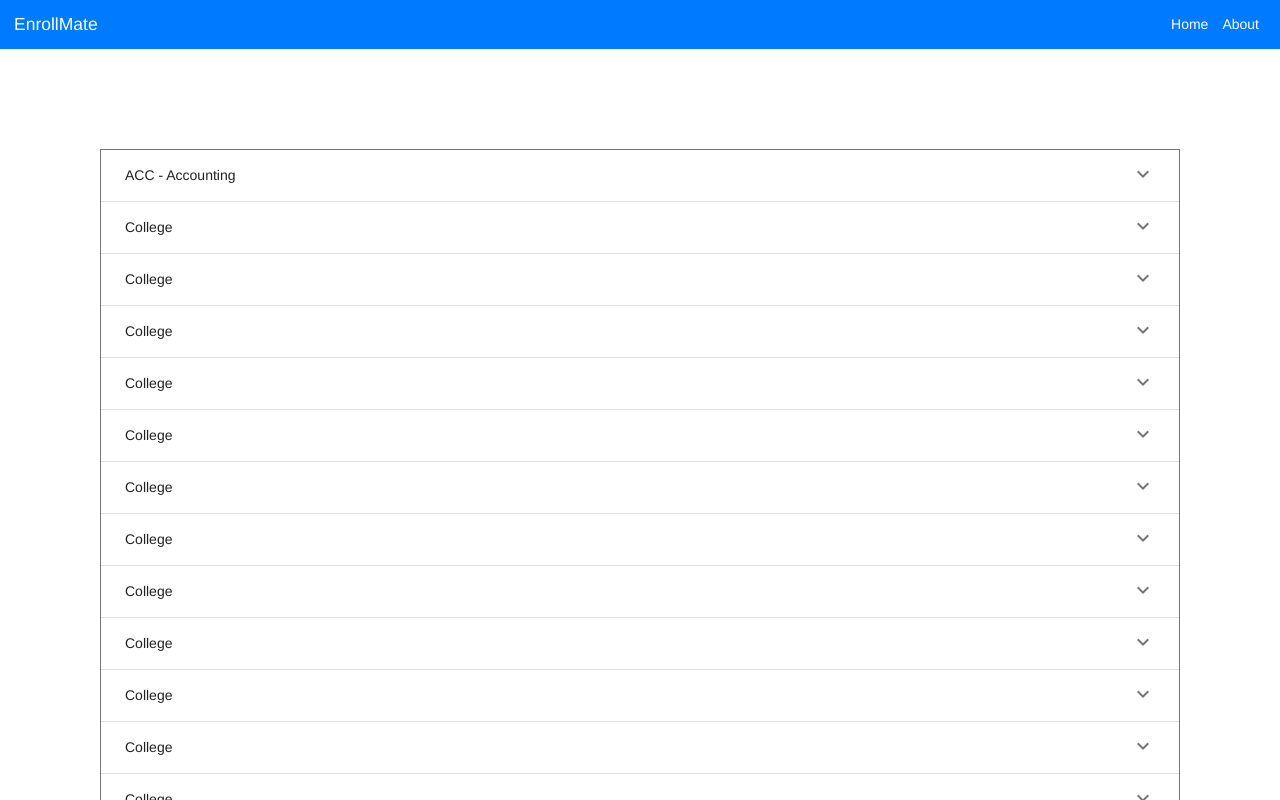
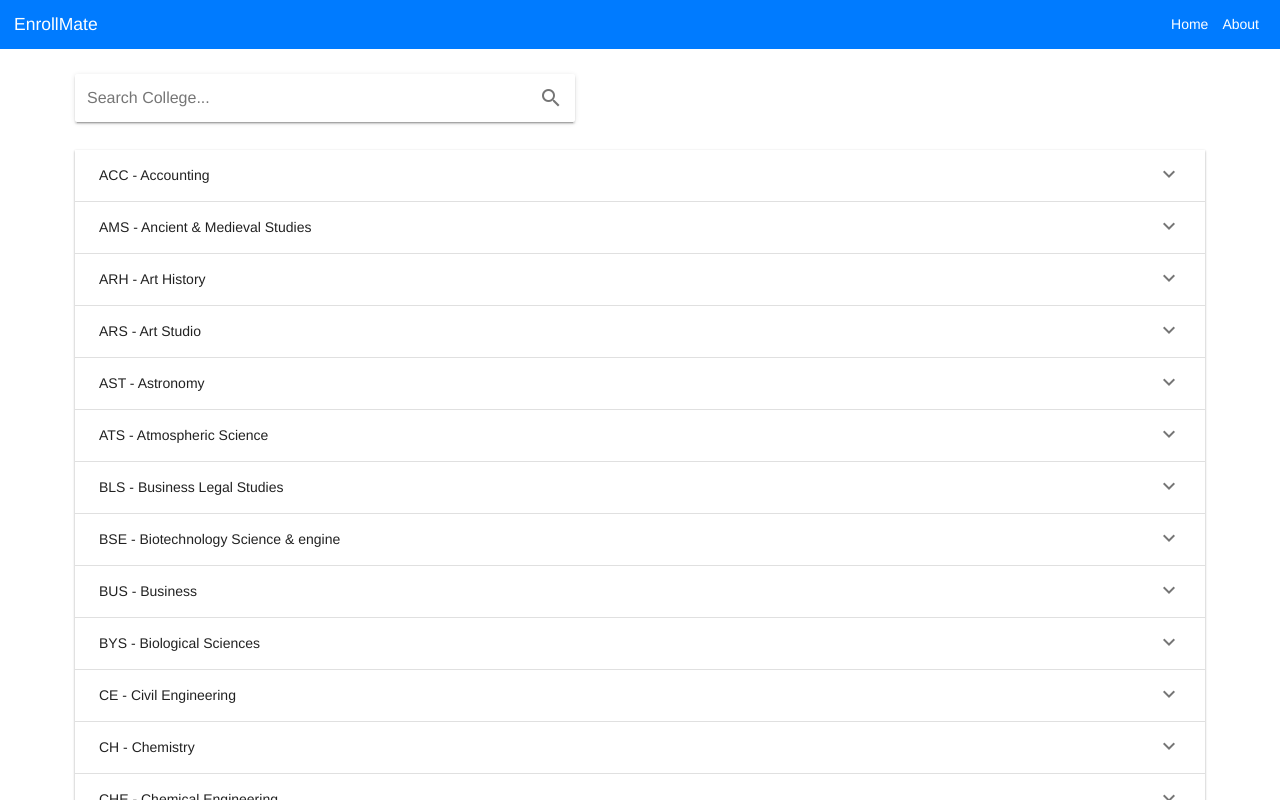
Before and after one commit to CarlosPriddy3/EnrollMate, a Vue app: page / in a window 1280 px wide. Shown: the top 800 px of the page. Built offline with nearby package versions, Linux system fonts and the light colour scheme.

Commit message:
Hardcoded data, filtering works, class data is the same for every class though

```diff
--- a/src/App.vue
+++ b/src/App.vue
@@ -1,19 +1,16 @@
 <template>
   <div id="app">
     <Nav></Nav>
-    <!-- <Search></Search> -->
     <router-view/>
   </div>
 </template>
 
 <script>
   import Nav from './components/Nav'
-  import Search from './components/Search'
   export default {
     name: 'app',
     components: {
-      'Nav': Nav,
-      'Search': Search
+      'Nav': Nav
     }
   }
 </script>
--- a/src/components/Home.vue
+++ b/src/components/Home.vue
@@ -1,5 +1,6 @@
 <template>
   <div>
+  	<!-- <Search></Search> -->
     <Listing></Listing>
   </div>
 </template>
--- a/src/components/Listing.vue
+++ b/src/components/Listing.vue
@@ -1,37 +1,154 @@
 <template>
+	<div class="root">
+		<div class="search">
+	 		<v-text-field v-model="search" solo label="Search College..." append-icon="search"></v-text-field>
+  	</div>
 		<div class="listing" style="overflow-y: scroll;">
-    <!-- <div class="text-xs-center mb-3">{{ panel }}</div> -->
-    <v-expansion-panel v-model="panel" expand>
-    	<v-expansion-panel-content>
-    		<div slot="header">ACC - Accounting</div>
-    	</v-expansion-panel-content>
-      <v-expansion-panel-content v-for="(item, i) in 15" :key="i">
-        <div slot="header">College</div>
+	    <v-expansion-panel expand>
+	      <v-expansion-panel-content v-for="college in filteredColleges">
+	      	<div slot="header">{{ college.id }}</div>
+	      	<v-expansion-panel-content class="grey lighten-1" v-for="course in college.classes">
+	      		<div slot="header">{{ course.name }}</div>
 	      		<v-card>
-          <v-expansion-panel-content class="grey lighten-1" v-for="(item, i) in 5" :key="i">
-        		<div slot="header">Class</div>
-        		<v-card>
-          		<v-card-text class="grey lighten-3">Lorem ipsum dolor sit amet, consectetur adipiscing elit, sed do eiusmod tempor incididunt ut labore et dolore magna aliqua. Ut enim ad minim veniam, quis nostrud exercitation ullamco laboris nisi ut aliquip ex ea commodo consequat.</v-card-text>
+	          	<v-card-text class="grey lighten-3">90702  210 01     ACCOUNTING FOR BUSINESS           4.0   53   53        0    0 MW      01:00PM 02:00PM BAB   121        Bryson Roscoe    </v-card-text>
+     					<v-card-text class="grey lighten-3">90702  210 01     ACCOUNTING FOR BUSINESS           4.0   53   53        0    0 MW      11:20AM 12:40PM BAB   121        Bryson Roscoe    </v-card-text>
+     					<v-card-text class="grey lighten-3">90703  210 02     ACCOUNTING FOR BUSINESS           4.0   53   53        0    0 TR      11:20AM 12:40PM BAB   123        Zhang Jing     </v-card-text>
+     					<v-card-text class="grey lighten-3">90703  210 02     ACCOUNTING FOR BUSINESS           4.0   53   53        0    0 TR      01:00PM 02:00PM BAB   123        Zhang Jing    </v-card-text>
+     					<v-card-text class="grey lighten-3">90704  210 03     ACCOUNTING FOR BUSINESS           4.0   53   50        3    0 MW      11:20AM 12:20PM BAB   123        Hoskins John   </v-card-text>
+     					<v-card-text class="grey lighten-3">90704  210 03     ACCOUNTING FOR BUSINESS           4.0   53   50        3    0 MW      09:40AM 11:00AM BAB   123        Hoskins John</v-card-text>
 	        	</v-card>
 	      	</v-expansion-panel-content>
-        </v-card>
 	      </v-expansion-panel-content>
 	    </v-expansion-panel>
+	  </div>
 	</div>
 </template>
 
 <script>
 	export default {
-		name: 'Listing'
+		name: 'Listing',
+		data: function() {
+			return {
+					search: '',
+					colleges: [
+						{ id: 'ACC - Accounting',
+							classes: [
+								{ name: 'ACC 210 - ACCOUNTING FOR BUSINESS'},
+								{ name: 'ACC 211 - PRINC OF FINANCIAL ACCOUNTING'},
+								{ name: 'ACC 212 - MANAGEMENT ACCOUNTING'},
+								{ name: 'ACC 307 - ACCOUNTING INFORMATION SYS'},
+								{ name: 'ACC 310 - INTERM FINANCIAL ACCT I'},
+								{ name: 'ACC 310L - LABORATORY'},
+								{ name: 'ACC 311 - INTERM FINANCIAL ACCT II'},
+								{ name: 'ACC 313 - INDIVIDUAL/SMALL BUS INCOME TA'},
+								{ name: 'ACC 413 - CORP/PARTNERSHIP/ESTATE TAXES'},
+								{ name: 'ACC 415 - ADV FINANCIAL ACCOUNTING'},
+								{ name: 'ACC 417 - ACC ST/LOCAL GOV & NON-PROFITS'},
+								{ name: 'ACC 420 - STATE AND LOCAL TAXATION'},
+								{ name: 'ACC 431 - PRINCIPLES OF AUDITING'},
+								{ name: 'ACC 432 - ADVANCED AUDITING'},
+								{ name: 'ACC 433 - FORENSIC ACCOUNTING'},
+								{ name: 'ACC 440 - BASIC GOV CONTRACT ACCTG'},
+								{ name: 'ACC 441 - ADVANCED GOV CONTRACT ACCTG'},
+								{ name: 'ACC 470 - SEMINAR/CONTEMP ACCTG ISSUES'},
+								{ name: 'ACC 480 - PROFESSIONAL CERTIFICATION'},
+								{ name: 'ACC 490 - SPECIAL PROJECTS'},
+								{ name: 'ACC 495 - INTERNSHIP IN ACCOUNTING'}
+							]
+						},
+						{ id: 'AMS - Ancient & Medieval Studies' },
+						{ id: 'ARH - Art History' },
+						{ id: 'ARS - Art Studio' },
+						{ id: 'AST - Astronomy' },
+						{ id: 'ATS - Atmospheric Science' },
+						{ id: 'BLS - Business Legal Studies' },
+						{ id: 'BSE - Biotechnology Science & engine' },
+						{ id: 'BUS - Business' },
+						{ id: 'BYS - Biological Sciences' },
+						{ id: 'CE - Civil Engineering' },
+						{ id: 'CH - Chemistry' },
+						{ id: 'CHE - Chemical Engineering' },
+						{ id: 'CM - Communication Arts' },
+						{ id: 'CPE - Computer Engineering' },
+						{ id: 'CS - Computer Science' },
+						{ id: 'ECH - Early Child & Early Special Ed' },
+						{ id: 'ECN - Economics' },
+						{ id: 'ED - Education' },
+						{ id: 'EDC - Education Collaborative' },
+						{ id: 'EE - Electrical Engineering' },
+						{ id: 'EH - English' },
+						{ id: 'EHL - English Linguistics & TESOL' },
+						{ id: 'ENG - Engineering' },
+						{ id: 'ESS - Earth System Science' },
+						{ id: 'FIN - Finance' },
+						{ id: 'FYE - First Year Experience' },
+						{ id: 'GS - Global Studies' },
+						{ id: 'GY - Geography' },
+						{ id: 'HON - Honors College' },
+						{ id: 'HPE - Health & Physical Education' },
+						{ id: 'HY - History' },
+						{ id: 'ILC - Intensive Language & Culture' },
+						{ id: 'IS - Information Systems' },
+						{ id: 'ISE - Industrial & Systems Engineering' },
+						{ id: 'KIN - Kinesiology' },
+						{ id: 'LIB - ' },
+						{ id: 'MA - Mathematics' },
+						{ id: 'MAE - Mechanical & Aerospace Engineering' },
+						{ id: 'MGT - Management' },
+						{ id: 'MIL - Military Science' },
+						{ id: 'MKT - Marketing' },
+						{ id: 'MOD - Modeling & Simulation' },
+						{ id: 'MSC - Management Science' },
+						{ id: 'MTS - Materials Science' },
+						{ id: 'MU - Music' },
+						{ id: 'MUA - Music Applied' },
+						{ id: 'MUE - Music Education' },
+						{ id: 'MUJ  - Music Jazz' },
+						{ id: 'MUX - Music Ensembles' },
+						{ id: 'NUR - Nursing' },
+						{ id: 'OCS - Office Career Services' },
+						{ id: 'OPE - Optical Engineering' },
+						{ id: 'OPT - Optics' },
+						{ id: 'OSE - Optical Science Engineering' },
+						{ id: 'PH - Physics' },
+						{ id: 'PHL - Philosophy' },
+						{ id: 'PRO - Professional Studies' },
+						{ id: 'PSC - Political Science' },
+						{ id: 'PY - Psychology' },
+						{ id: 'SCI - Science' },
+						{ id: 'SOC - Sociology' },
+						{ id: 'SPA - Space Science' },
+						{ id: 'ST - Statistics' },
+						{ id: 'TH - Theatre' },
+						{ id: 'VS - Visiting Student' },
+						{ id: 'WGS - Women&#39;s & Gender Studies' },
+						{ id: 'WLC - World Languages and Cultures' }
+					]
+				}
+			},
+			computed: {
+				filteredColleges: function() {
+					return this.colleges.filter((college) => {
+						return college.id.toLowerCase().match(this.search.toLowerCase())
+					})
+				}
+			}
 		}
 </script>
 
 <style>
 	.listing {
-		margin:100px;
+		margin:75px;
+		margin-bottom: -75px;
 		text-align: center;
-		max-width: 90%;
-		height: 750px;
-		border: 1px solid #757575;
+		max-width: 95%;
+		height: 825px;
+		box-shadow: 0 1px 3px rgba(0,0,0,0.12), 0 1px 2px rgba(0,0,0,0.24);
+	}
+	.search {
+      margin-left: 75px;
+      margin-bottom: -75px;
+      margin-top: 25px;
+      width:500px;
     }
 </style>
--- a/src/components/Search.vue
+++ /dev/null
@@ -1,35 +0,0 @@
-<template>
-	<b-container>
-  <b-row>
-    <b-col lg="6">
-      <b-input-group>
-        <b-input-group-prepend is-text>
-            <input type="checkbox" aria-label="Checkbox for following text input">
-        </b-input-group-prepend>
-        <b-form-input type="text" aria-label="Text input with checkbox" />
-      </b-input-group>
-    </b-col>
-
-    <b-col lg="6">
-      <b-input-group>
-        <b-input-group-prepend is-text>
-            <input type="radio" aria-label="Radio for following text input">
-        </b-input-group-prepend>
-        <b-form-input type="text" aria-label="Text input with radio button" />
-      </b-input-group>
-    </b-col>
-  </b-row>
-</b-container>
-</template>
-
-<script>
-	export default {
-  	name: 'Search' //this is the name of the component
-	}
-</script>
-
-<style>
-		b-container {
-			margin:15;
-		}
-</style>
```
Lines whose indentation alone changed are shown as unchanged.
